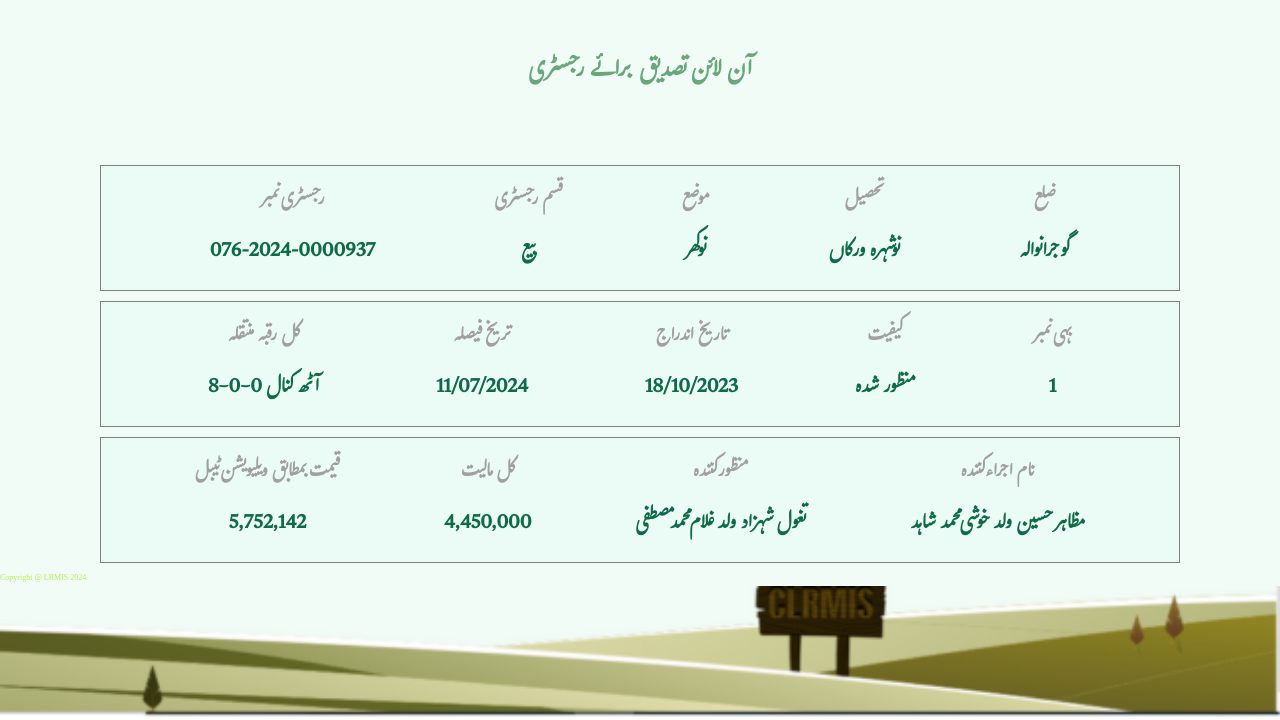
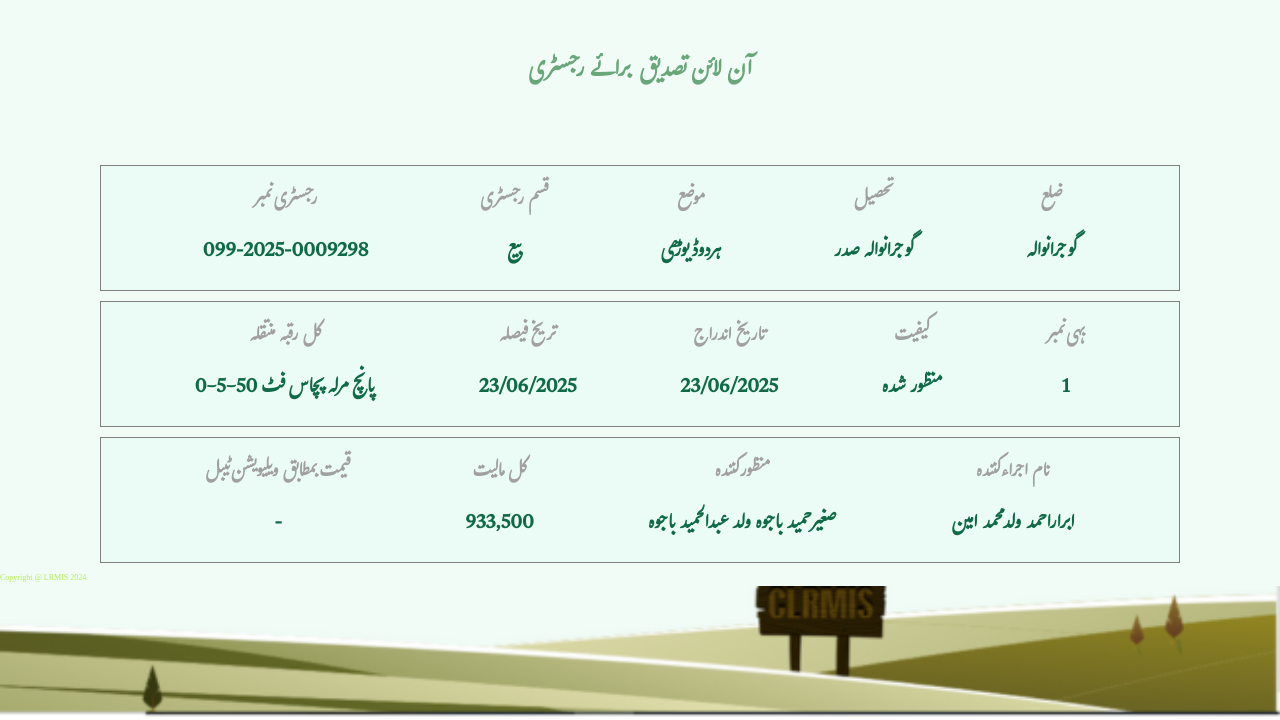
Before and after one commit to punjabzameen/Punjab60, a plain HTML site: page index.html in a window 1280 px wide. Shown: the part 80-800 px from the top of the page. Drawn offline with Linux system fonts and the light colour scheme.

Commit message:
Update index.html

```diff
--- a/index.html
+++ b/index.html
@@ -32,7 +32,7 @@
             <div class="item text1">
                 <h3>رجسٹری نمبر
                 </h3>
-                <p>076-2024-0000937
+                <p>099-2025-0009298
                 </p>
             </div>
             <div class="item text2"><h3>قسم رجسٹری
@@ -42,13 +42,13 @@
             <div class="item text3">
                 <h3>موضع
                 </h3>
-                <p>نوکھر
+                <p>ہردوڈیوڑھی
                 </p>
             </div>
             <div class="item text4">
                 <h3>تحصیل
                 </h3>
-                <p>نوشہرہ ورکاں
+                <p>گوجرانوالہ صدر
                 </p>
             </div>
             <div class="item text5">
@@ -63,18 +63,18 @@
             <div class="item text1">
                 <h3>کل رقبہ منتقلہ
                 </h3>
-                <p>8-0-0 آٹھ کنال
+                <p>0-5-50 پانچ مرلہ پچاس فٹ
                 </p>
             </div>
             <div class="item text2"><h3>تریخ فیصلہ
 
             </h3>
-            <p>11/07/2024
+            <p>23/06/2025
             </p></div>
             <div class="item text3">
                 <h3>تاریخ اندراج
                 </h3>
-                <p>18/10/2023
+                <p>23/06/2025
                 </p>
             </div>
             <div class="item text4">
@@ -95,23 +95,23 @@
             <div class="item text1">
                 <h3>قیمت بمطابق ویلیویشن ٹیبل
                 </h3>
-                <p>5,752,142
+                <p>-
                 </p>
             </div>
             <div class="item text2"><h3>کل مالیت
             </h3>
-            <p>4,450,000
+            <p>933,500
             </p></div>
             <div class="item text3">
                 <h3>منظور کنندہ
                 </h3>
-                <p>تغول شہزاد ولد غلام محمد مصطفی
+                <p>صغیر حمید باجوہ ولد عبدالحمید باجوہ
                 </p>
             </div>
             <div class="item text4">
                 <h3>نام اجراء کنندہ
                 </h3>
-                <p>مظاہر حسین ولد خوشی محمد شاہد
+                <p>ابراراحمد ولد محمد امین
                 </p>
             </div>
 
```
